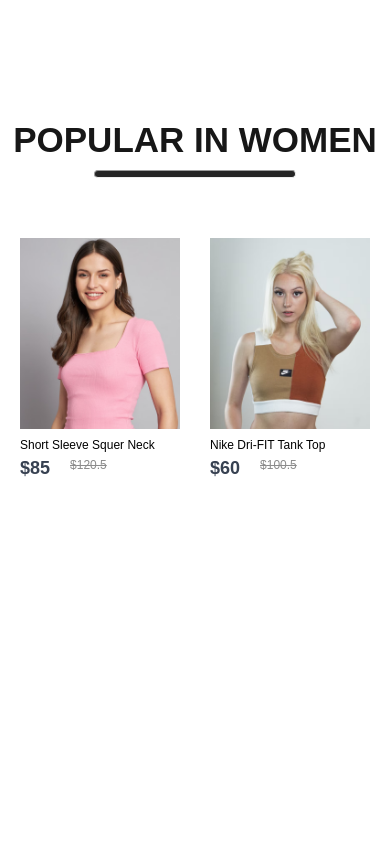
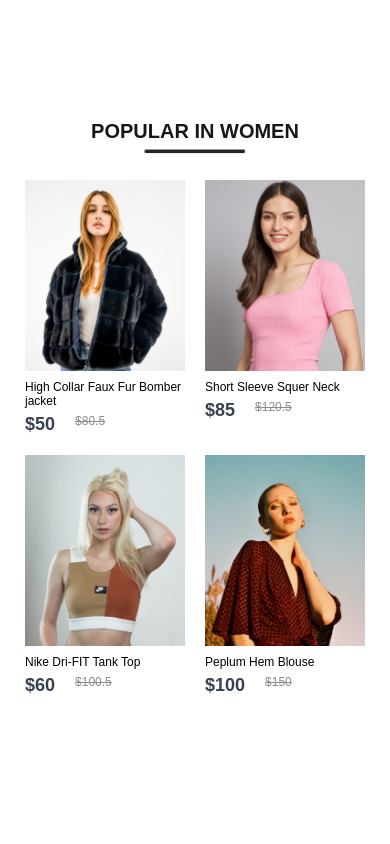
Before and after one commit to PraneethBunny123/MERN-Cart, a React (Vite) app in the folder frontend/: page / in a window 390 px wide. Shown: the part 900-1744 px from the top of the page. Built offline with nearby package versions, Linux system fonts and the light colour scheme.

Commit message:
Styled popularItem for all screen sizes

```diff
--- a/frontend/src/components/Popular/Popular.css
+++ b/frontend/src/components/Popular/Popular.css
@@ -9,7 +9,7 @@
 
 .popular h1 {
     color: #171717;
-    font-size: 35px;
+    font-size: 50px;
     font-weight: 600;
 }
 
@@ -25,3 +25,64 @@
     margin-top: 50px;
     gap: 30px;
 }
+
+@media(max-width: 1280px) {
+    .popular {
+        height: 70vh;
+    }
+    .popular h1 {
+        font-size: 40px;
+    }
+    .popular hr {
+        width: 160px;
+        height: 4px;
+    }
+    .popular-item {
+        gap: 20px;
+        margin-top: 30px;
+    }
+}
+
+@media(max-width: 1024px) {
+    .popular {
+        height: 60vh;
+    }
+    .popular h1 {
+        font-size: 30px;
+    }
+    .popular hr {
+        width: 120px;
+        height: 3px;
+    }
+    .popular-item {
+        gap: 15px;
+        margin-top: 20px;
+    }
+}
+
+@media(max-width: 800px) {
+    .popular {
+        height: 50vh;
+        gap: 6px;
+    }
+    .popular h1 {
+        font-size: 20px;
+    }
+    .popular hr {
+        width: 100px;
+    }
+    .popular-item {
+        gap: 5px;
+    }
+}
+
+@media(max-width: 500px) {
+    .popular {
+        height: 90vh;
+    }
+    .popular-item {
+        display: grid;
+        grid-template-columns: 1fr 1fr;
+        gap: 20px;
+    }
+}
```
